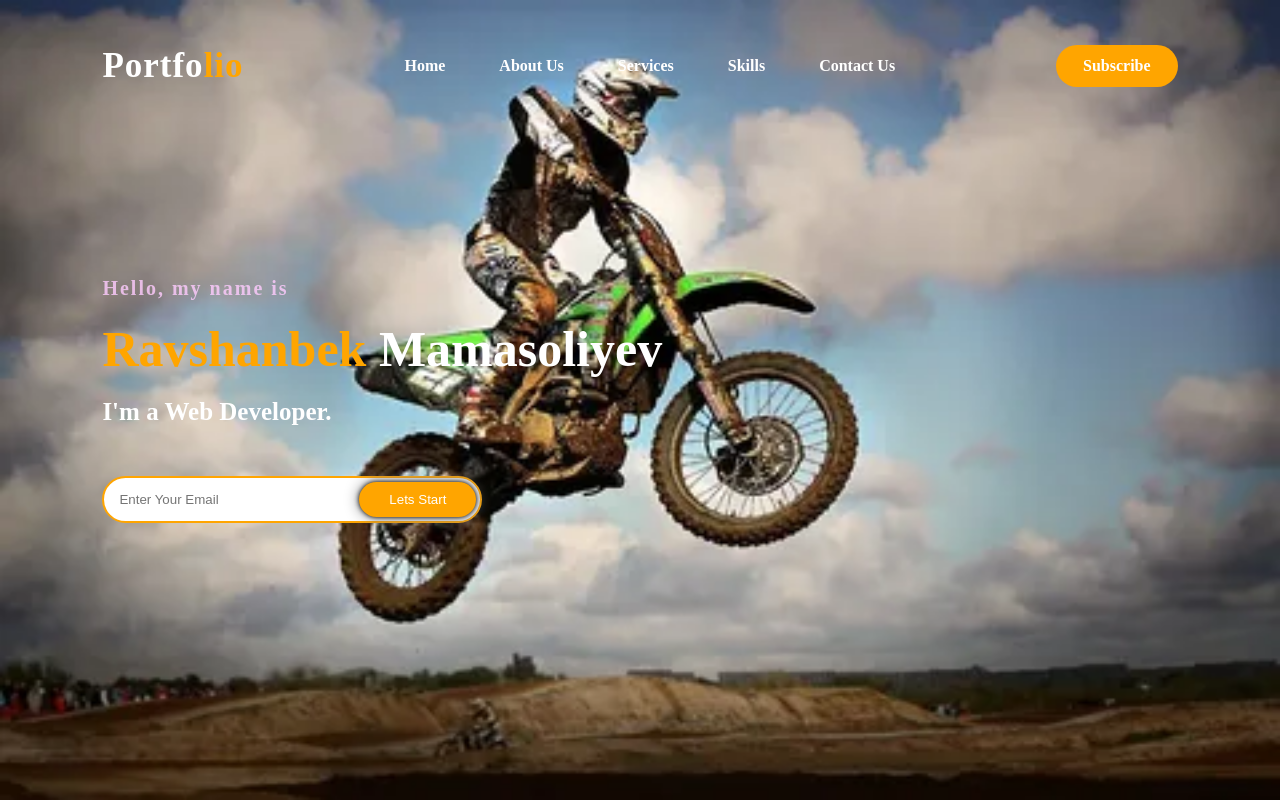
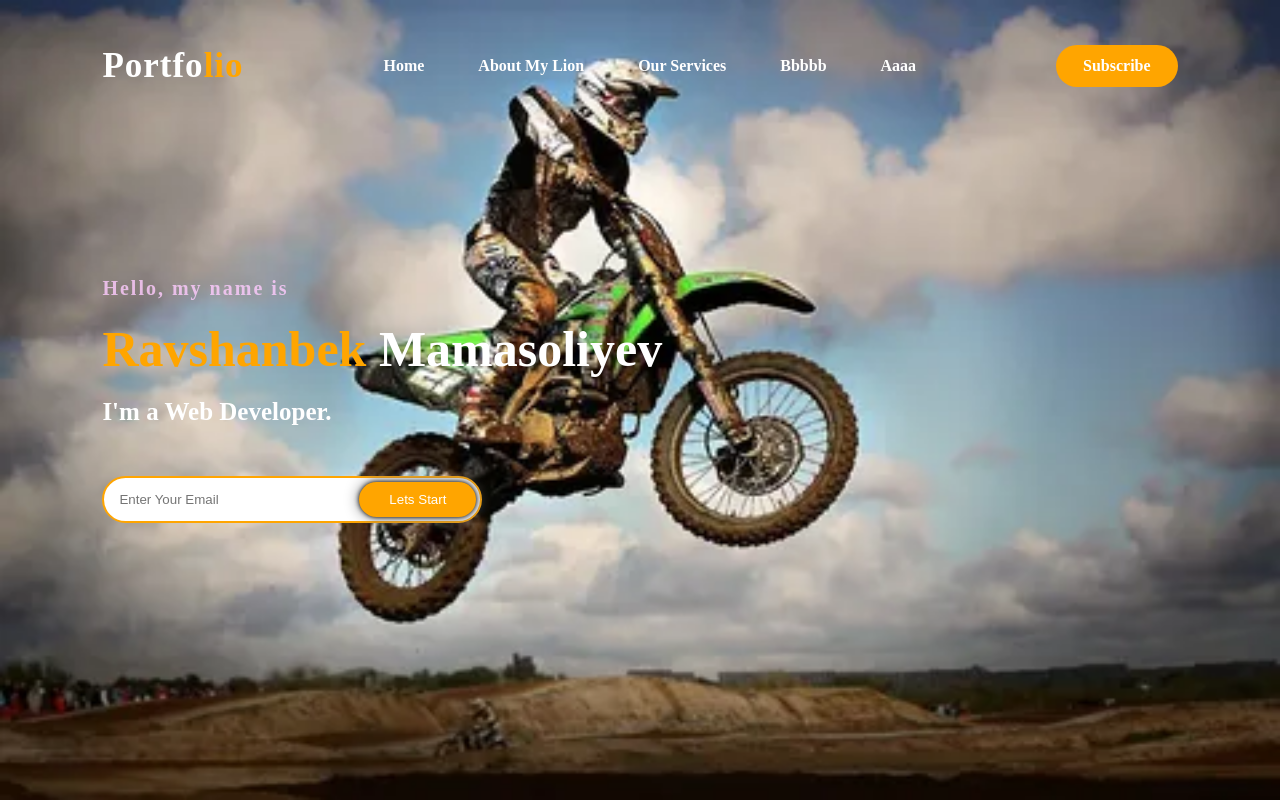
Before and after one commit to Ravshanbek95/promax, a plain HTML site: page index.html in a window 1280 px wide. Shown: the top 800 px of the page. Drawn offline with Linux system fonts and the light colour scheme.

Commit message:
html and css changes

```diff
--- a/index.html
+++ b/index.html
@@ -14,10 +14,10 @@
             <h2 class="logo">Portfo<span>lio</span></h2>
             <ul>
                 <li><a href="#">Home</a></li>
-                <li><a href="#">About us</a></li>
-                <li><a href="#">Services</a></li>
-                <li><a href="#">Skills</a></li>
-                <li><a href="#">Contact us</a></li>
+                <li><a href="#">About my lion</a></li>
+                <li><a href="#">Our services</a></li>
+                <li><a href="#">bbbbb</a></li>
+                <li><a href="#">aaaa</a></li>
             </ul>
             <a href="#" class="btn">Subscribe</a>
         </nav>
```
